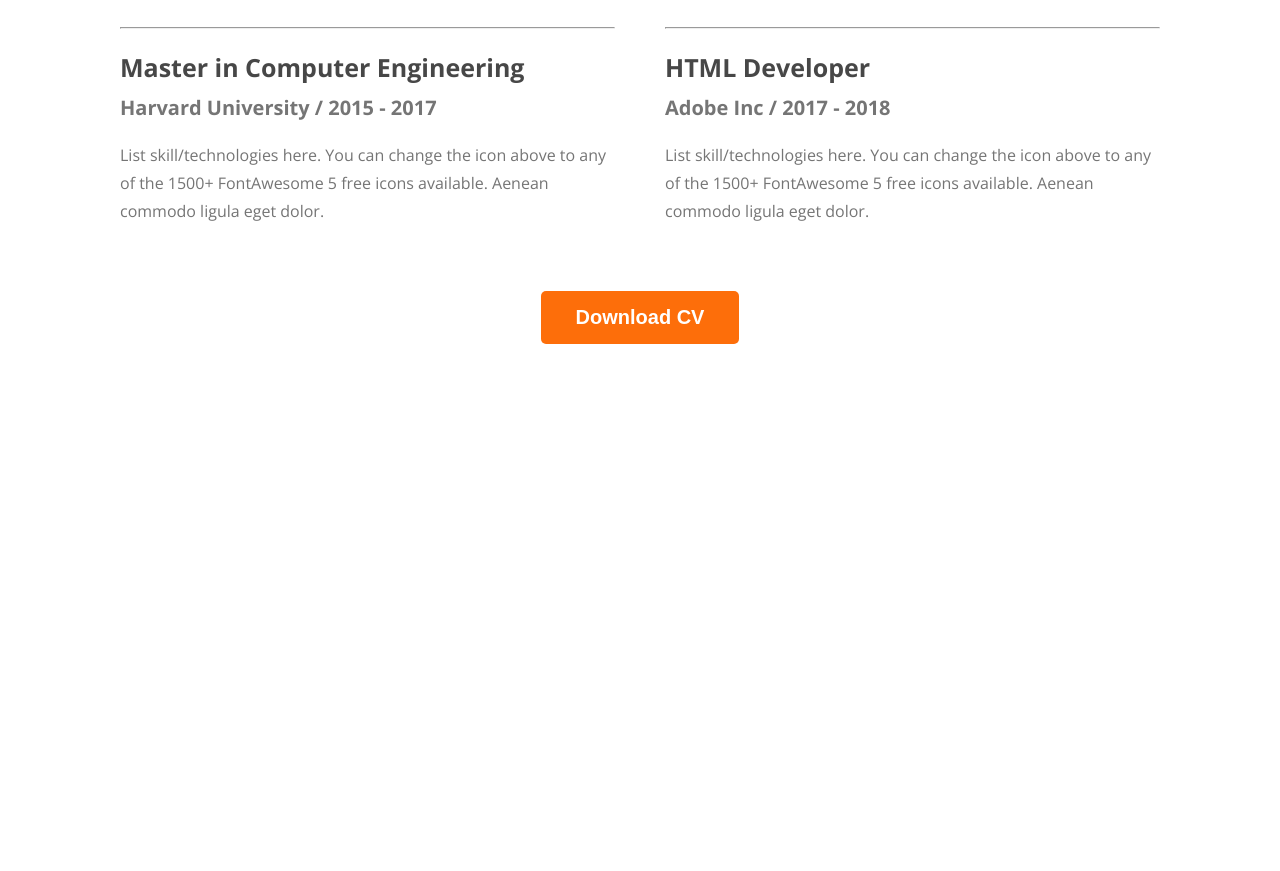
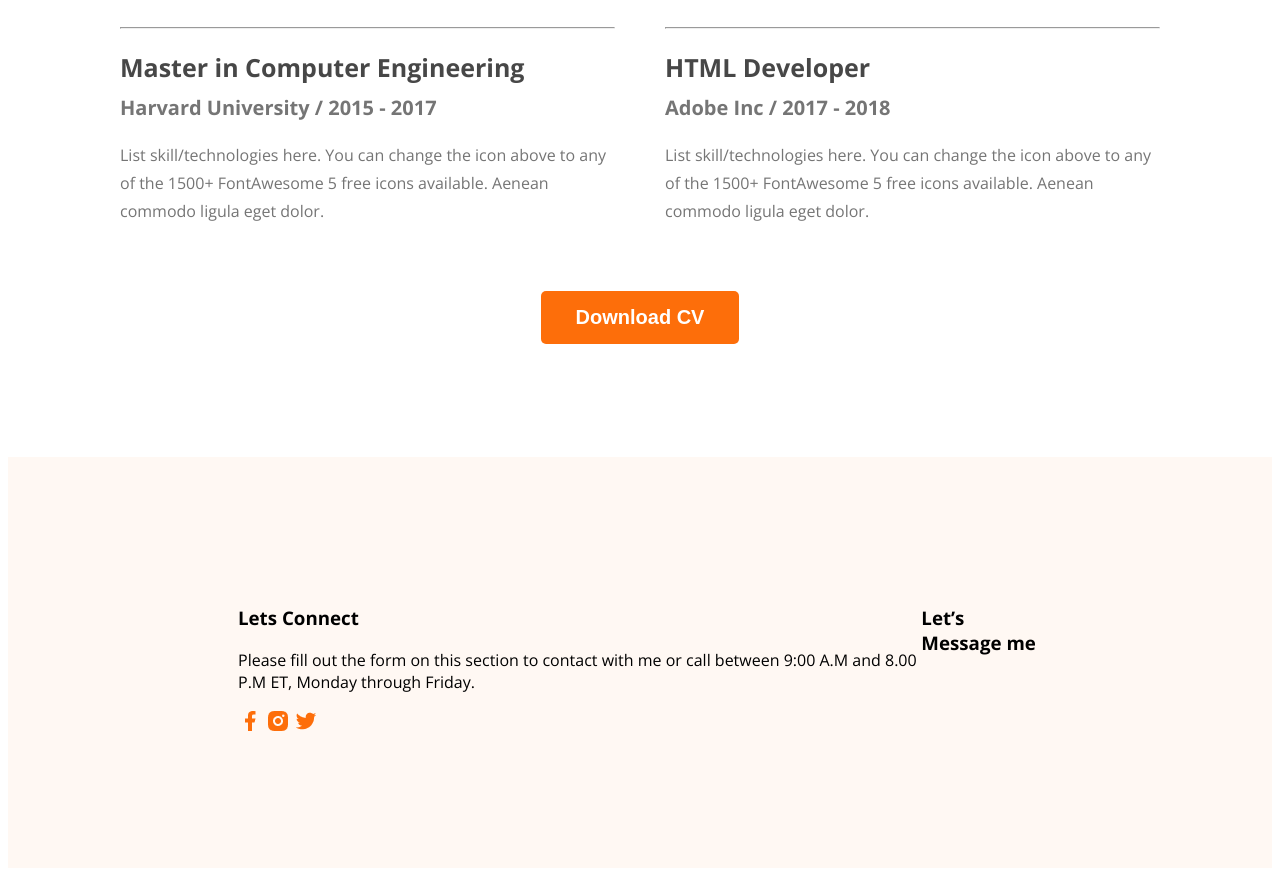
Before and after one commit to Muhammad-Suhan/PortfolioWebsite-5-1-2024, a plain HTML site: page index.html in a window 1280 px wide. Shown: the part 3088-3959 px from the top of the page. Before the commit the page ends 3440 px from the top, so only its background shows below. Drawn offline with nearby package versions, Linux system fonts and the light colour scheme.

Commit message:
Creating Footer items

```diff
--- a/Styles/portfolio.css
+++ b/Styles/portfolio.css
@@ -229,4 +229,12 @@ main section {
 .downloac-cv{
     text-align: center;
     margin-top: 50px;
+    margin-bottom: 113px;
 }
+
+/* Footer Style */
+footer{
+    display: flex;
+    background: #FFF8F3;
+    padding: 130px 230px;
+}
--- a/index.html
+++ b/index.html
@@ -162,4 +162,19 @@
             <div class="downloac-cv"><button class="btn-primary">Download CV</button></div>
         </section>
     </main>
+    <footer>
+        <div class="footer-colum">
+            <h3 class="foot-section-title">Lets Connect</h3>
+            <p class="foot-section-description">Please fill out the form on this section to contact with me or call between 9:00 A.M and 8.00 P.M ET, Monday through Friday.</p>
+            <div class="social-links">
+                <a href=""><img src="images/icons/facebook.png" alt="FB"></a>
+                <a href=""><img src="images/icons/insta.png" alt="Instagram"></a>
+                <a href=""><img src="images/icons/twitter.png" alt="twitter"></a>
+            </div>
+        </div>
+
+        <div class="footer-colum">
+            <h3 class="foot-section-title">Let’s Message me</h3>
+        </div>
+    </footer>
 </body>
```
